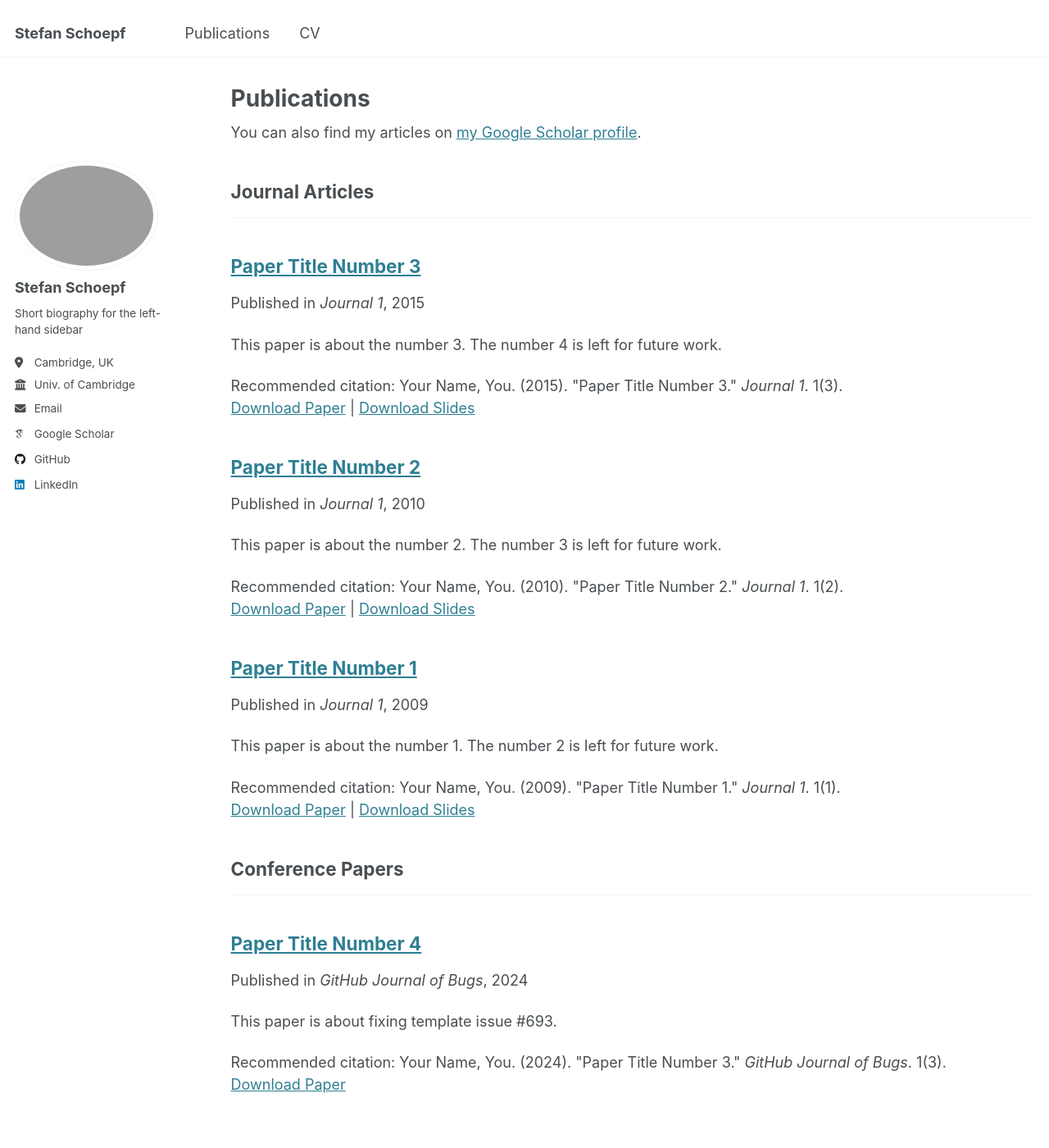
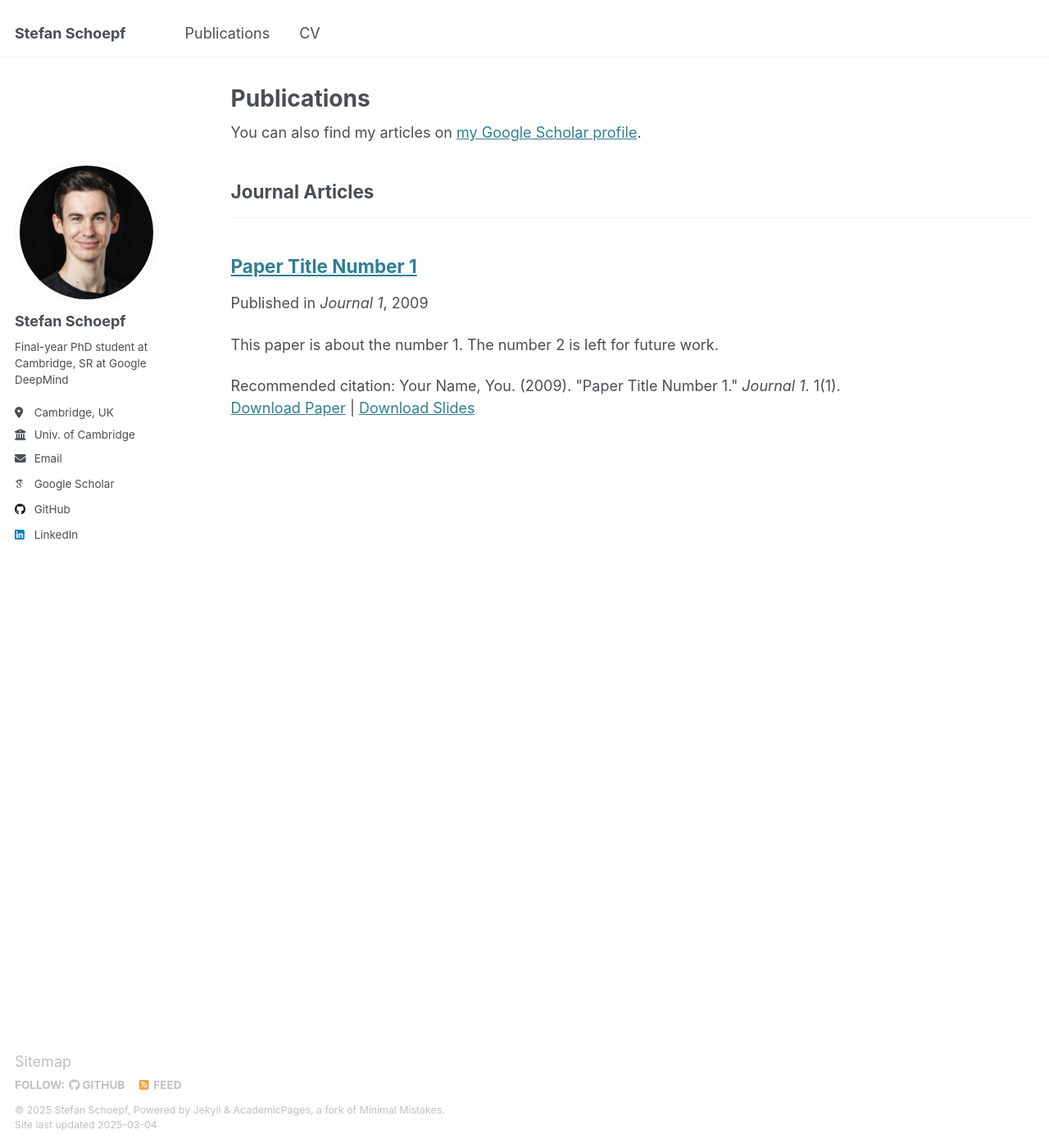
Before and after one commit to if-loops/if-loops.github.io, a Jekyll site: the page built from _pages/publications.html, in a window 1280 px wide and 1400 px high. Shown: the whole window at 82% size. Built offline with Jekyll 4.4.1, drawn with Linux system fonts in a browser that asks for light colours; some web fonts are replaced.

Commit message:
minor fixes

```diff
--- a/_config.yml
+++ b/_config.yml
@@ -22,14 +22,14 @@ repository               : "if-loops.github.io"
 #               Additional customization can be done by editing /_includes/author-profile.html
 author:
   # Biographic information
-  avatar           : "stefan.jpg"
+  avatar           : "stefan.jpeg"
   name             : "Stefan Schoepf"
   pronouns         : # example: "she/her"
-  bio              : "Short biography for the left-hand sidebar"
+  bio              : "Final-year PhD student at Cambridge, SR at Google DeepMind"
   location         : "Cambridge, UK"
   employer         : "Univ. of Cambridge"
   uri              : # URL
-  email            : "ss2823 [/at/] cam.ac.uk"
+  email            : "ss2823@cam.ac.uk"
 
   # Academic websites
   arxiv            : # URL - Update with the correct link to your profile
--- a/_publications/2010-10-01-paper-title-number-2.md
+++ /dev/null
@@ -1,14 +0,0 @@
----
-title: "Paper Title Number 2"
-collection: publications
-category: manuscripts
-permalink: /publication/2010-10-01-paper-title-number-2
-excerpt: 'This paper is about the number 2. The number 3 is left for future work.'
-date: 2010-10-01
-venue: 'Journal 1'
-slidesurl: 'http://academicpages.github.io/files/slides2.pdf'
-paperurl: 'http://academicpages.github.io/files/paper2.pdf'
-citation: 'Your Name, You. (2010). &quot;Paper Title Number 2.&quot; <i>Journal 1</i>. 1(2).'
----
-
-The contents above will be part of a list of publications, if the user clicks the link for the publication than the contents of section will be rendered as a full page, allowing you to provide more information about the paper for the reader. When publications are displayed as a single page, the contents of the above "citation" field will automatically be included below this section in a smaller font.
--- a/_publications/2015-10-01-paper-title-number-3.md
+++ /dev/null
@@ -1,14 +0,0 @@
----
-title: "Paper Title Number 3"
-collection: publications
-category: manuscripts
-permalink: /publication/2015-10-01-paper-title-number-3
-excerpt: 'This paper is about the number 3. The number 4 is left for future work.'
-date: 2015-10-01
-venue: 'Journal 1'
-slidesurl: 'http://academicpages.github.io/files/slides3.pdf'
-paperurl: 'http://academicpages.github.io/files/paper3.pdf'
-citation: 'Your Name, You. (2015). &quot;Paper Title Number 3.&quot; <i>Journal 1</i>. 1(3).'
----
-
-The contents above will be part of a list of publications, if the user clicks the link for the publication than the contents of section will be rendered as a full page, allowing you to provide more information about the paper for the reader. When publications are displayed as a single page, the contents of the above "citation" field will automatically be included below this section in a smaller font.
--- a/_publications/2024-02-17-paper-title-number-4.md
+++ /dev/null
@@ -1,13 +0,0 @@
----
-title: "Paper Title Number 4"
-collection: publications
-category: conferences
-permalink: /publication/2024-02-17-paper-title-number-4
-excerpt: 'This paper is about fixing template issue #693.'
-date: 2024-02-17
-venue: 'GitHub Journal of Bugs'
-paperurl: 'http://academicpages.github.io/files/paper3.pdf'
-citation: 'Your Name, You. (2024). &quot;Paper Title Number 3.&quot; <i>GitHub Journal of Bugs</i>. 1(3).'
----
-
-The contents above will be part of a list of publications, if the user clicks the link for the publication than the contents of section will be rendered as a full page, allowing you to provide more information about the paper for the reader. When publications are displayed as a single page, the contents of the above "citation" field will automatically be included below this section in a smaller font.
```
Also changed, not shown: 1 other file.
